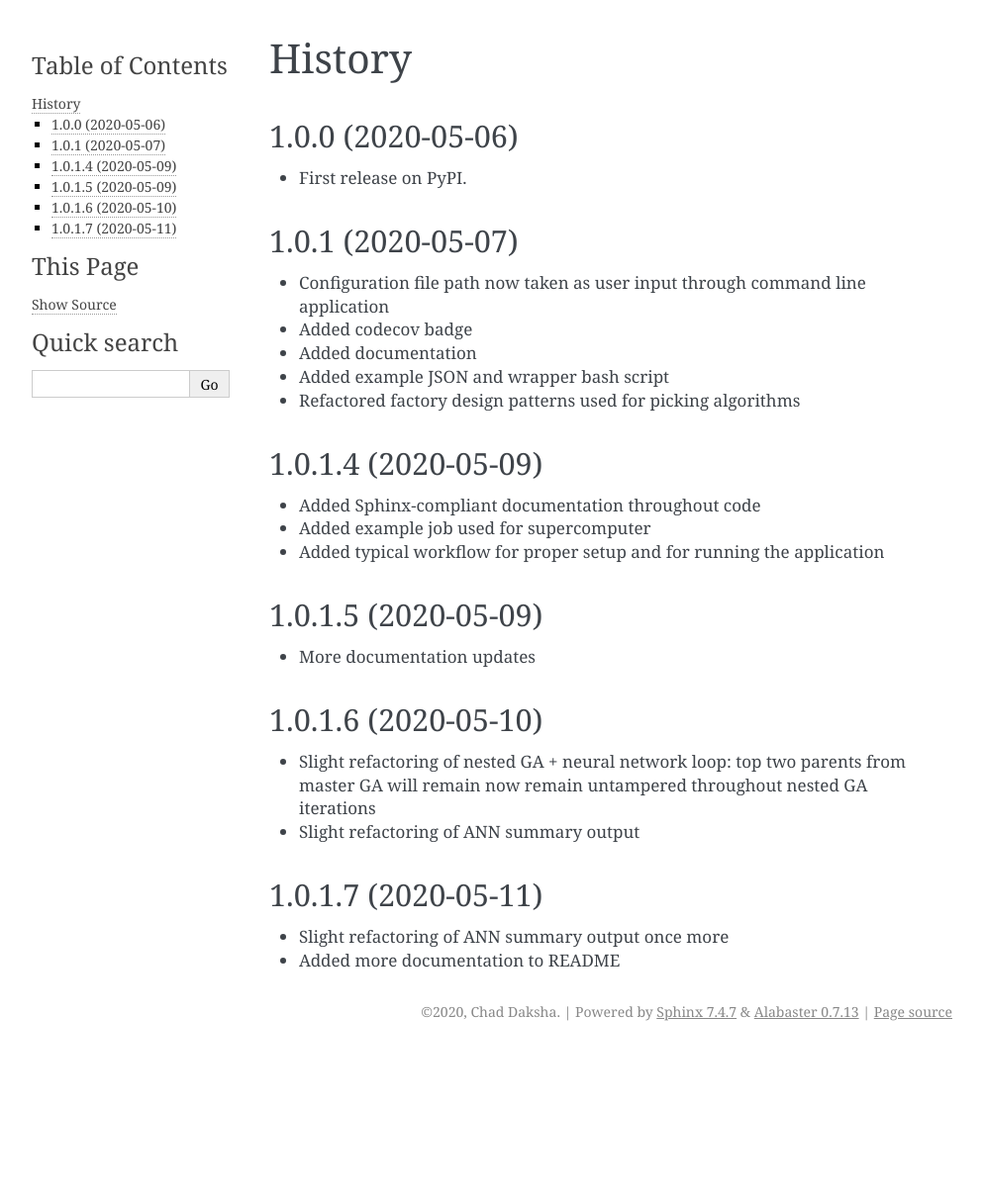
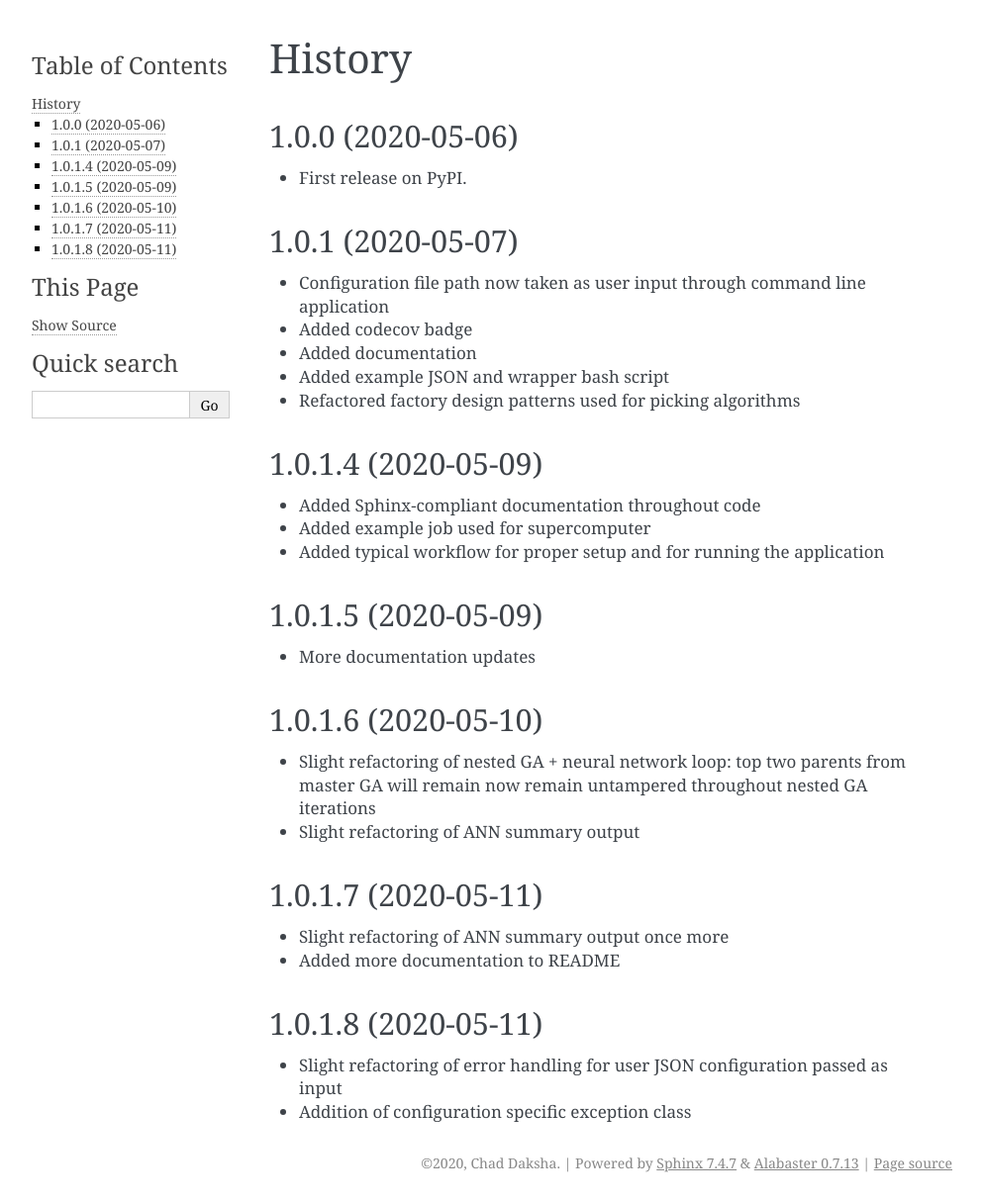
Before and after one commit to cdaksha/parametrization_clean, a Sphinx documentation site: the page built from docs/source/history.rst, in a window 1280 px wide. Shown: the whole page at 99% size, without its empty margins (148-1141 px from the left). Built offline with Sphinx 7.4.7, drawn with Linux system fonts in a browser that asks for light colours; before the commit the page ends 1062 px from its top, so only the background shows below that.

Commit message:
added documentation to history and reversioning

```diff
--- a/docs/source/history.rst
+++ b/docs/source/history.rst
@@ -37,3 +37,8 @@ History
 --------------------
 * Slight refactoring of ANN summary output once more
 * Added more documentation to README
+
+1.0.1.8 (2020-05-11)
+--------------------
+* Slight refactoring of error handling for user JSON configuration passed as input
+* Addition of configuration specific exception class
--- a/setup.cfg
+++ b/setup.cfg
@@ -1,5 +1,5 @@
 [bumpversion]
-current_version = 1.0.1.7
+current_version = 1.0.1.8
 commit = True
 tag = True
 
--- a/setup.py
+++ b/setup.py
@@ -50,6 +50,6 @@ setup(
     test_suite='tests',
     tests_require=test_requirements,
     url='https://github.com/cdaksha/parametrization_clean',
-    version='1.0.1.7',
+    version='1.0.1.8',
     zip_safe=False,
 )
```
